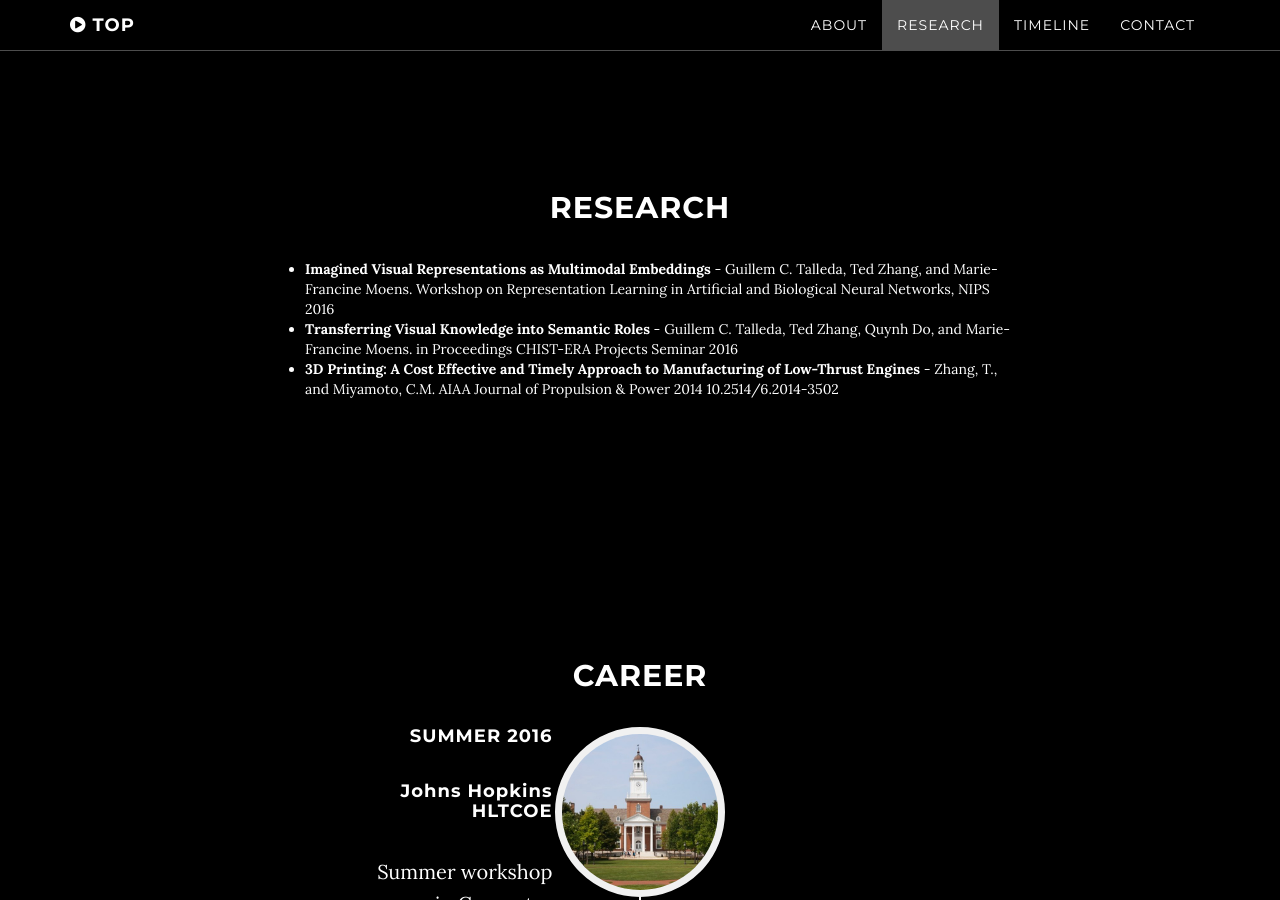
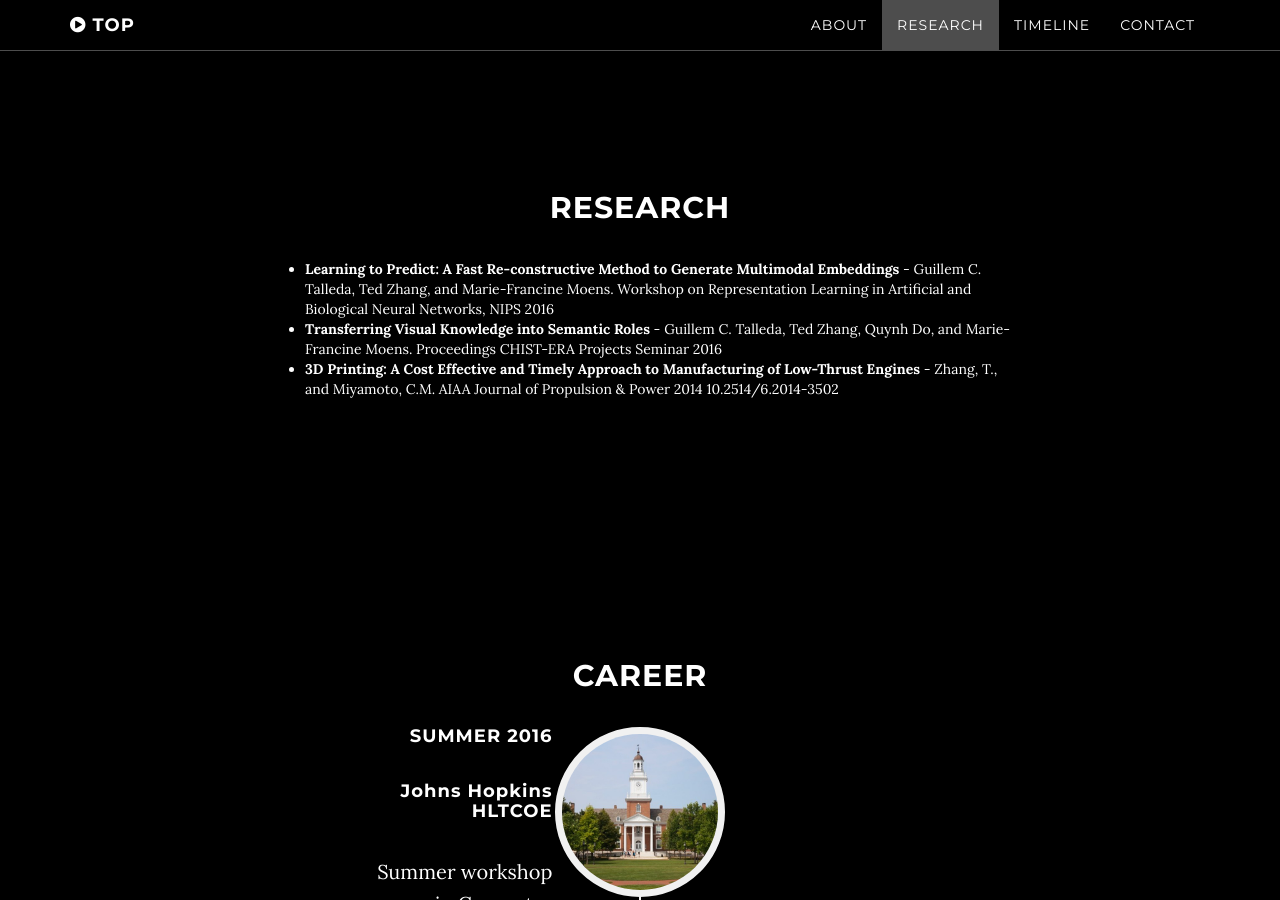
Before and after one commit to zted/zted.github.io, a Jekyll site: the page built from index.html, in a window 1280 px wide and 900 px high, scrolled down 1675 px. Built offline with Jekyll 4.4.1, drawn with Linux system fonts in a browser that asks for light colours.

Commit message:
Changing name of paper

```diff
--- a/2_research.html
+++ b/2_research.html
@@ -7,8 +7,8 @@ title: Research
 <!--<img src="img/timeline/hopkins.jpg" alt="some_text" style="width:304px;height:228px;">-->
 <div align="left">
     <ul>
-        <li><strong>Imagined Visual Representations as Multimodal Embeddings</strong> - Guillem C. Talleda, Ted Zhang, and Marie-Francine Moens. Workshop on Representation Learning in Artificial and Biological Neural Networks, NIPS 2016</li>
-        <li><strong>Transferring Visual Knowledge into Semantic Roles</strong> - Guillem C. Talleda, Ted Zhang, Quynh Do, and Marie-Francine Moens. in Proceedings CHIST-ERA Projects Seminar 2016</li>
+        <li><strong>Learning to Predict: A Fast Re-constructive Method to Generate Multimodal Embeddings</strong> - Guillem C. Talleda, Ted Zhang, and Marie-Francine Moens. Workshop on Representation Learning in Artificial and Biological Neural Networks, NIPS 2016</li>
+        <li><strong>Transferring Visual Knowledge into Semantic Roles</strong> - Guillem C. Talleda, Ted Zhang, Quynh Do, and Marie-Francine Moens. Proceedings CHIST-ERA Projects Seminar 2016</li>
         <li><strong>3D Printing: A Cost Effective and Timely Approach to Manufacturing of Low-Thrust Engines</strong> - Zhang, T., and Miyamoto, C.M. AIAA Journal of Propulsion & Power 2014 10.2514/6.2014-3502</li>
     </ul>
 </div>
```
